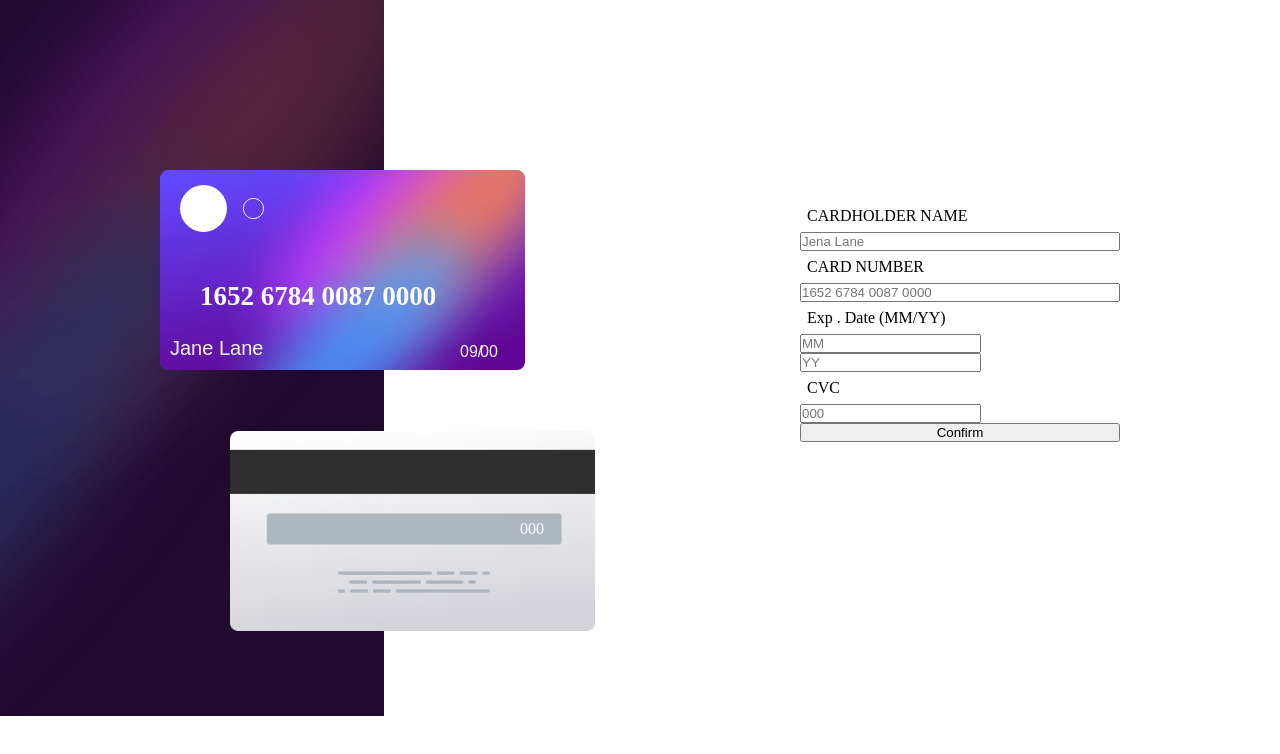
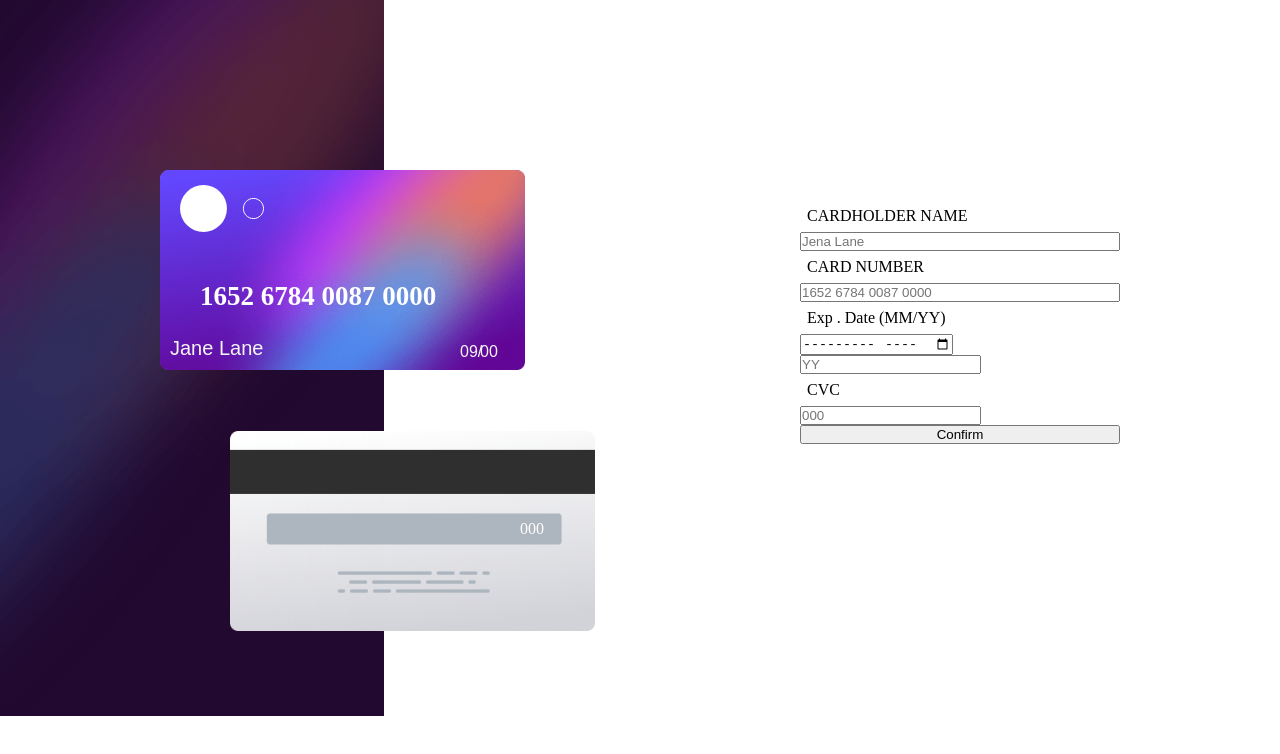
Before and after one commit to emmanuelbam/playground2folder, a plain HTML site: page playground2.html in a window 1280 px wide. Shown: the top 754 px of the page. Drawn offline with Linux system fonts and the light colour scheme; a web font is replaced by a local one.

Commit message:
i added some html

```diff
--- a/playground2.html
+++ b/playground2.html
@@ -50,9 +50,9 @@
             <div class="flex">
                <label class="expiry-date" for="expiry-date">Exp . Date (MM/YY)</label>
 
-               <input id="month" class="expiry-date" type="text" name="expiry-date" placeholder="MM">
+               <input id="month" class="expiry-date" type="month" name="expiry-date" placeholder="MM" min="0" max="12">
 
-               <input id="year" class="expiry-date" type="text" name="expiry-date" placeholder="YY">
+               <input id="year" class="expiry-date" type="year" name="expiry-date" placeholder="YY">
 
                 <label for="cvc" class="cvc">CVC</label>
                 <input id="cvc-inp" class="cvc" type="text" name="cvc" placeholder="000">
--- a/playground2.js
+++ b/playground2.js
@@ -19,6 +19,7 @@ var regName = /^[a-zA-Z]/
 var regNumber = /^[0-9]/
 
 
+
 cardholderName.addEventListener("keypress",(e)=>{
   var user2 = document.getElementById("cardholder-name");
 
@@ -32,11 +33,13 @@ cardholderName.addEventListener("keypress",(e)=>{
    }
 })
 
+
 cardNo.addEventListener("keypress",(e)=>{
 
     var userno2 = document.getElementById("card-no")
 
-  var userno =  document.getElementById("card-no-display").textContent = e.target.value
+  var userno =  document.getElementById("card-no-display").textContent = e.target.value.split("").map((num,i)=> i% 4==0?" " + num : num).join('').trim("")
+
 
     if(regNumber.test(userno)) {
 
@@ -45,11 +48,5 @@ cardNo.addEventListener("keypress",(e)=>{
     } else {
         userno2.style.border = "red solid 5px"
     }
-
-
-
+console.log(userno);
 })
-
-// const checkVals = (e) => {
-//     return (e.target.value.match(/[A-Za-z]/i  ));
-// }
```
